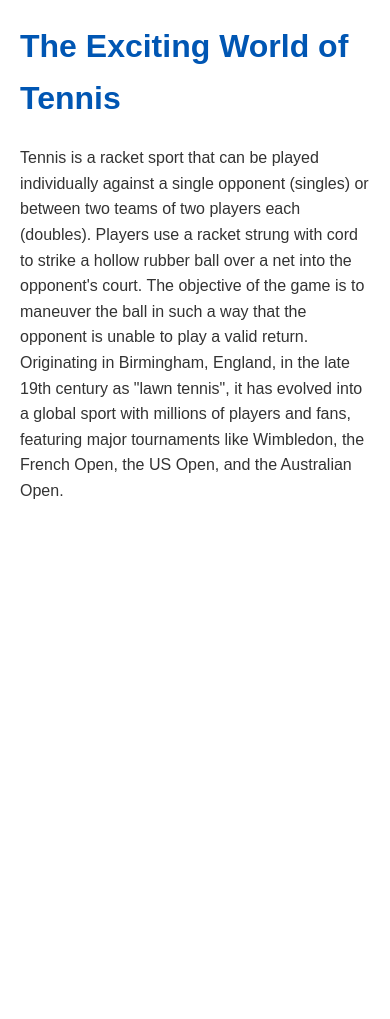
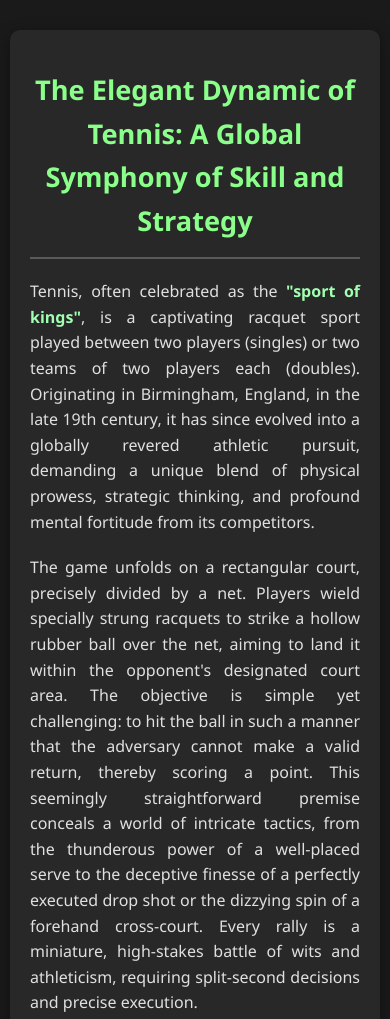
Before and after one commit to samarthnaikk/testtask1, a plain HTML site: page index.html in a window 390 px wide. Shown: the top 1019 px of the page. Before the commit the page ends 844 px from the top, so only its background shows below. Drawn offline with Linux system fonts and the light colour scheme.

Commit message:
Update index.html via AI task

```diff
--- a/index.html
+++ b/index.html
@@ -3,32 +3,106 @@
 <head>
     <meta charset="UTF-8">
     <meta name="viewport" content="width=device-width, initial-scale=1.0">
-    <title>All About Tennis</title>
+    <title>Tennis World - A Dark Themed Insight</title>
     <style>
+        /* Basic Dark Theme Styling */
         body {
-            font-family: Arial, sans-serif;
-            margin: 20px;
+            font-family: 'Segoe UI', Tahoma, Geneva, Verdana, sans-serif;
+            background-color: #1a1a1a; /* Very dark gray */
+            color: #e0e0e0; /* Light gray for main text */
+            margin: 0;
+            padding: 20px;
             line-height: 1.6;
-            color: #333;
+            display: flex;
+            justify-content: center;
+            align-items: flex-start; /* Align to top, not center vertically */
+            min-height: 100vh; /* Ensure body takes full viewport height */
+            box-sizing: border-box; /* Include padding in element's total width and height */
         }
+
+        /* Container for content */
+        main {
+            max-width: 800px;
+            width: 100%;
+            background-color: #282828; /* Slightly lighter dark gray for content box */
+            padding: 40px;
+            border-radius: 10px;
+            box-shadow: 0 4px 15px rgba(0, 0, 0, 0.4); /* Subtle shadow for depth */
+            margin-top: 50px; /* Space from top */
+            margin-bottom: 50px; /* Space from bottom if content is short */
+        }
+
+        /* Heading Styling */
         h1 {
-            color: #0056b3;
+            color: #8aff8a; /* A bright, vibrant green, often associated with tennis */
+            font-size: 2.5em; /* Larger heading */
+            margin-bottom: 25px;
+            text-align: center;
+            border-bottom: 2px solid #5a5a5a; /* Subtle separator */
+            padding-bottom: 15px;
         }
+
+        /* Paragraph Styling */
         p {
-            margin-bottom: 10px;
+            margin-bottom: 20px;
+            font-size: 1.1em;
+            text-align: justify; /* Justify text for a cleaner look */
+        }
+
+        /* Emphasis/Highlight */
+        strong {
+            color: #a0ffb0; /* Slightly brighter green for emphasis */
+        }
+
+        /* Responsive adjustments */
+        @media (max-width: 768px) {
+            body {
+                padding: 15px;
+            }
+            main {
+                padding: 25px;
+                margin-top: 30px;
+                margin-bottom: 30px;
+            }
+            h1 {
+                font-size: 2em;
+                margin-bottom: 20px;
+            }
+            p {
+                font-size: 1em;
+            }
+        }
+
+        @media (max-width: 480px) {
+            body {
+                padding: 10px;
+            }
+            main {
+                padding: 20px;
+                margin-top: 20px;
+                margin-bottom: 20px;
+            }
+            h1 {
+                font-size: 1.7em;
+            }
         }
     </style>
 </head>
 <body>
+    <main>
+        <h1>The Elegant Dynamic of Tennis: A Global Symphony of Skill and Strategy</h1>
 
-    <h1>The Exciting World of Tennis</h1>
+        <p>
+            Tennis, often celebrated as the <strong>"sport of kings"</strong>, is a captivating racquet sport played between two players (singles) or two teams of two players each (doubles). Originating in Birmingham, England, in the late 19th century, it has since evolved into a globally revered athletic pursuit, demanding a unique blend of physical prowess, strategic thinking, and profound mental fortitude from its competitors.
+        </p>
 
-    <p>
-        Tennis is a racket sport that can be played individually against a single opponent (singles) or between two teams of two players each (doubles).
-        Players use a racket strung with cord to strike a hollow rubber ball over a net into the opponent's court.
-        The objective of the game is to maneuver the ball in such a way that the opponent is unable to play a valid return.
-        Originating in Birmingham, England, in the late 19th century as "lawn tennis", it has evolved into a global sport with millions of players and fans, featuring major tournaments like Wimbledon, the French Open, the US Open, and the Australian Open.
-    </p>
+        <p>
+            The game unfolds on a rectangular court, precisely divided by a net. Players wield specially strung racquets to strike a hollow rubber ball over the net, aiming to land it within the opponent's designated court area. The objective is simple yet challenging: to hit the ball in such a manner that the adversary cannot make a valid return, thereby scoring a point. This seemingly straightforward premise conceals a world of intricate tactics, from the thunderous power of a well-placed serve to the deceptive finesse of a perfectly executed drop shot or the dizzying spin of a forehand cross-court. Every rally is a miniature, high-stakes battle of wits and athleticism, requiring split-second decisions and precise execution.
+        </p>
 
+        <p>
+            Beyond its engaging gameplay, tennis is steeped in rich history and tradition, epitomized by its four iconic Grand Slam tournaments: <strong>Wimbledon</strong> (on grass), the <strong>US Open</strong> (on hard court), the <strong>French Open</strong> (on clay), and the <strong>Australian Open</strong> (on hard court). These tournaments attract millions of spectators worldwide and are the pinnacle of professional tennis. The sport has produced a pantheon of legendary figures—like Roger Federer, Serena Williams, Rafael Nadal, and Novak Djokovic—whose rivalries and record-breaking achievements have not only pushed the boundaries of athletic possibility but have also inspired generations. Tennis, in essence, is a beautiful and brutal dance of power, precision, and psychology that continues to captivate and thrill audiences across the globe.
+        </p>
+    </main>
 </body>
 </html>
```
